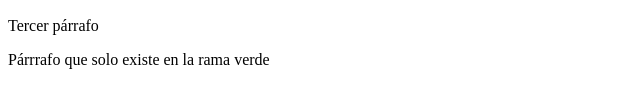
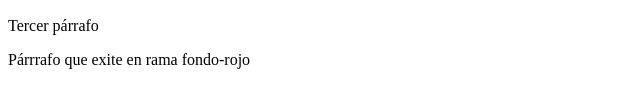
Before and after one commit to Macarealeportelli/Clase-5, a plain HTML site: page index.html in a window 1280 px wide. Shown: the part 219-326 px from the top of the page, 0-640 px from the left. Drawn offline with Linux system fonts and the light colour scheme.

```diff
--- a/index.html
+++ b/index.html
@@ -13,7 +13,9 @@
 
     <h2>Tercer título</h2>
     <p> Tercer párrafo</p>
-    <p>Párrrafo que solo existe en la rama verde</p>
+    <p>Párrrafo que exite en rama fondo-rojo</p>
+
+
 </body>
 
 </html>
```
